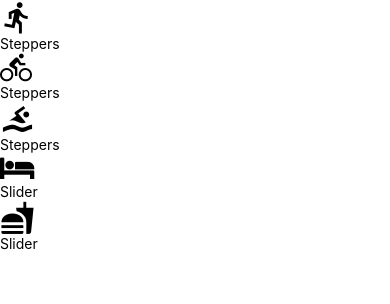
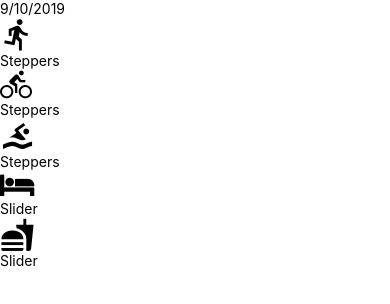
Before and after one commit to katsa9/react-fitness, a React Native app: screen / in a window 390 px wide. Shown: the top 304 px of the page. Built offline with nearby package versions, Linux system fonts and the light colour scheme.

Commit message:
dev:add date component

```diff
--- a/components/AddEntry.js
+++ b/components/AddEntry.js
@@ -3,8 +3,7 @@
 import { getMetricMetaInfo } from "../utils/helpers";
 import Slider from './Slider'
 import Stepper from './Stepper'
-
-
+import DateHeader from './DateHeader'
 
 export default class AddEntry extends Component {
 
@@ -48,6 +47,7 @@
     const metaInfo = getMetricMetaInfo()
     return (
       <View>
+        <DateHeader date={(new Date()).toLocaleDateString()}/>
         {Object.keys(metaInfo).map((key) => {
           const { getIcon, type, ...rest } = metaInfo[key]
           const value = this.state[key]
--- /dev/null
+++ b/components/DateHeader.js
@@ -0,0 +1,10 @@
+import React from 'react'
+import { Text } from 'react-native'
+
+export default function DateHeader({ date }) {
+  return (
+    <Text>
+      {date}
+    </Text>
+  )
+}
```
